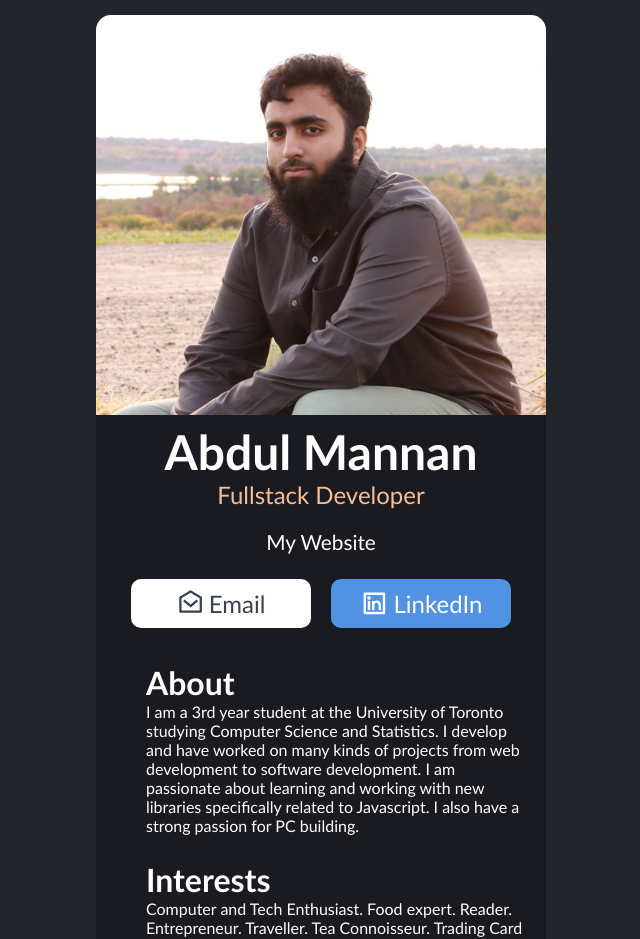
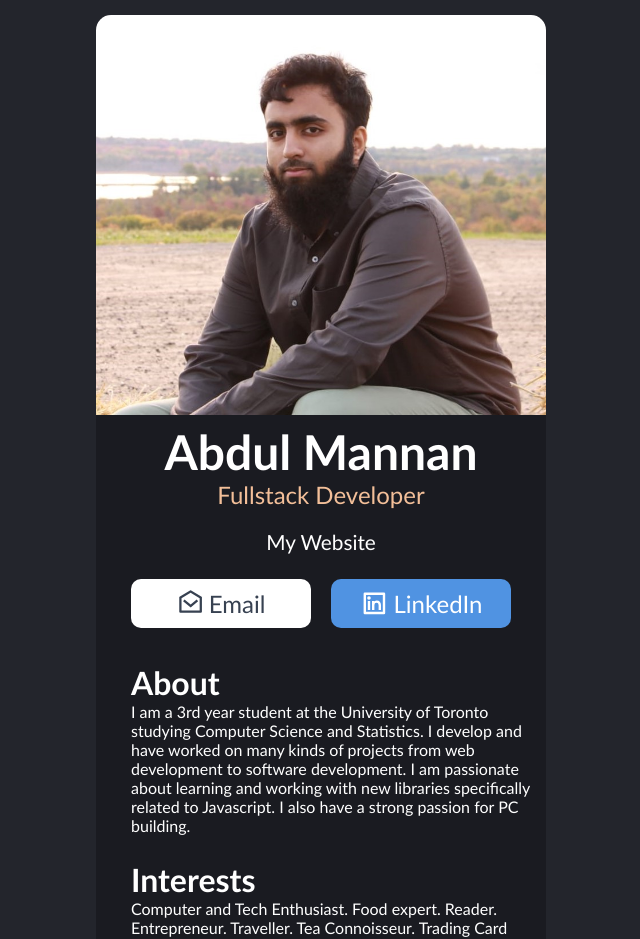
Before and after one commit to dyerfire9/Digital-Business-Card, a React (Create React App) app: page / in a window 1280 px wide. Shown: the top 939 px of the page, without its empty margins (319-959 px from the left). Built offline with nearby package versions, Linux system fonts and the light colour scheme.

Commit message:
adjusted descriptions

```diff
--- a/package.json
+++ b/package.json
@@ -13,6 +13,8 @@
     "react-dom": "^18.2.0",
     "react-icons": "^4.4.0",
     "react-scripts": "5.0.1",
+    "three": "^0.145.0",
+    "vanta": "^0.5.24",
     "web-vitals": "^2.1.4"
   },
   "scripts": {
--- a/src/App.js
+++ b/src/App.js
@@ -3,6 +3,7 @@ import About from "./components/About";
 import Interests from "./components/Interests";
 import Socials from "./components/Socials";
 import "./style.css";
+
 
 export default function App() {
   return (
--- a/src/components/styles.css
+++ b/src/components/styles.css
@@ -78,7 +78,7 @@
     background-color: #1A1B21;
     color: white;
     text-align: left;
-    padding: 25px 15px 0px 50px;
+    padding: 25px 15px 0px 35px;
     margin: 0px 0px 0px 0px;
 }
 
```
Also changed, not shown: 1 other file (tests, documents, lock files or other folders).
